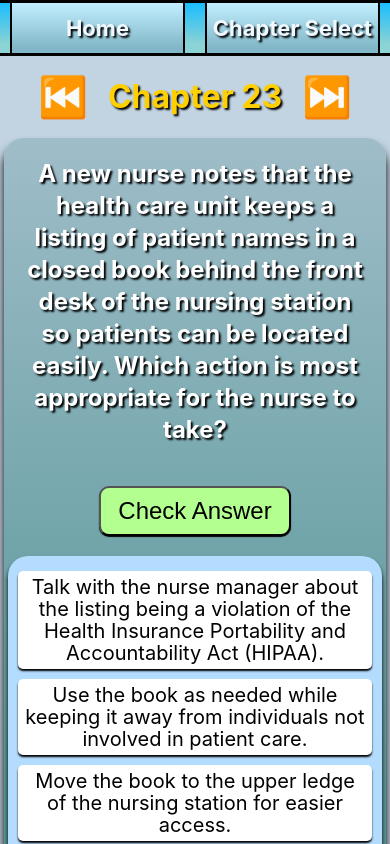
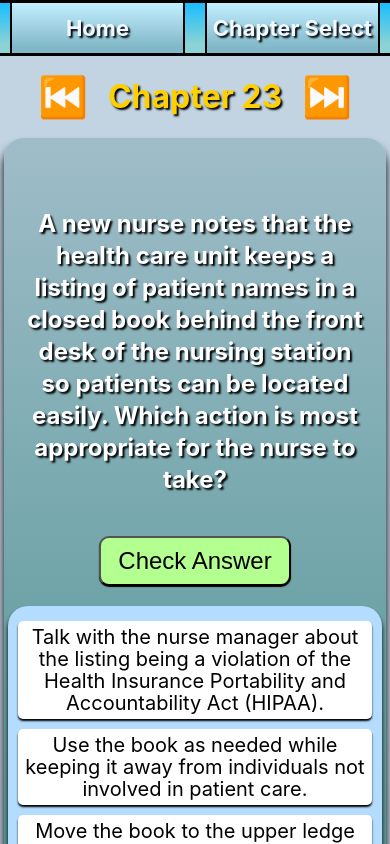
Before and after one commit to Xindref/multiple_choice_webapp, a React (Create React App) app: page /#/chapter_23 in a window 390 px wide. Shown: the top 844 px of the page. Built offline with nearby package versions, Linux system fonts and the light colour scheme.

Commit message:
Changed CSS Styles for mobile to allow for more space and readability

```diff
--- a/src/Components/Question.js
+++ b/src/Components/Question.js
@@ -39,13 +39,13 @@
     const handleCheckAnswer = () => {
 
         if (question.matching) {
-            let correctCount = 0;
+            let correctMatches = 0;
             for (let key in question.answer) {
                 if (selectedOptions[key] === question.answer[key]) {
-                    correctCount++;
+                    correctMatches++;
                 }
             }
-            if (correctCount === Object.keys(question.answer).length) {
+            if (correctMatches === Object.keys(question.answer).length) {
                 setCorrectCount(correctCount + 1);
                 setAnswerStatus(true);
             } else {
--- a/src/Components/Question.module.css
+++ b/src/Components/Question.module.css
@@ -242,7 +242,7 @@
 @media (max-width: 700px) {
     .questionContainer {
         width: 98%;
-        padding: 0;
+        padding-bottom: 15px;
     }
 
     .question {
```
